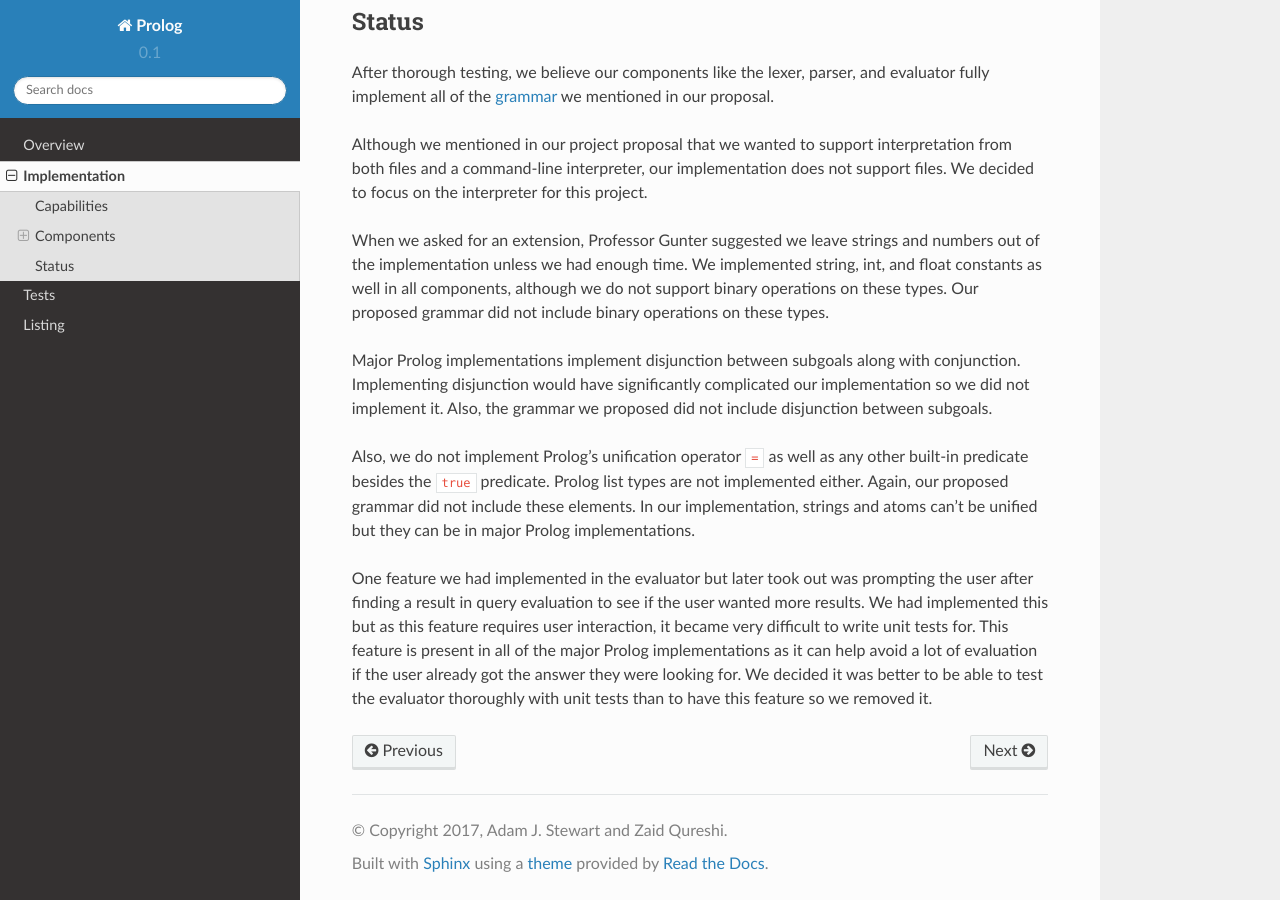
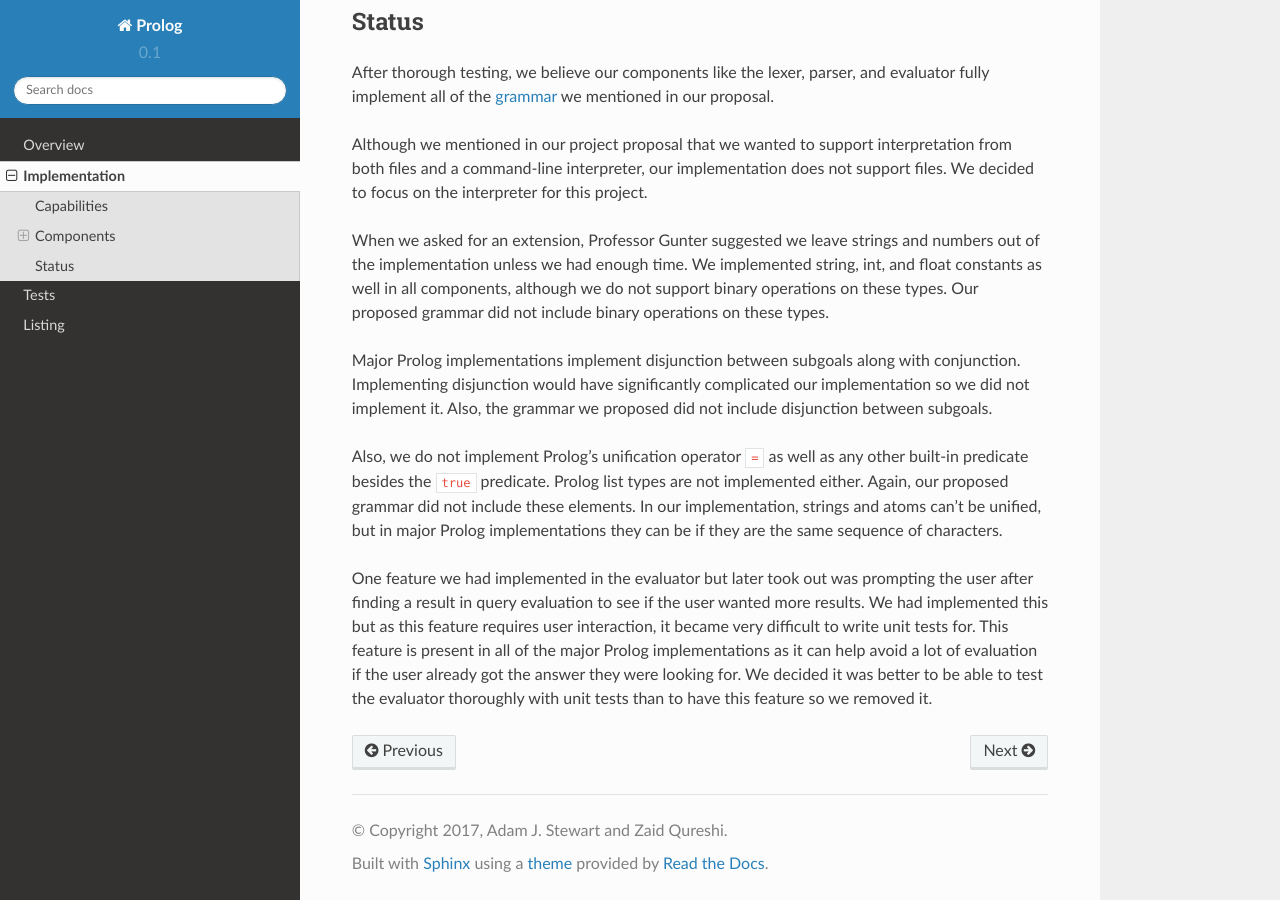
Before and after one commit to adamjstewart/prolog, a Sphinx documentation site: the page built from docs/implementation.rst, in a window 1280 px wide and 900 px high, scrolled down 9122 px. Built offline with Sphinx 7.4.7 and the Read the Docs theme 2.0.0, drawn with Linux system fonts in a browser that asks for light colours.

Commit message:
fixed some wording

```diff
--- a/docs/implementation.rst
+++ b/docs/implementation.rst
@@ -332,6 +332,6 @@
 
 Major Prolog implementations implement disjunction between subgoals along with conjunction. Implementing disjunction would have significantly complicated our implementation so we did not implement it. Also, the grammar we proposed did not include disjunction between subgoals.
 
-Also, we do not implement Prolog's unification operator ``=`` as well as any other built-in predicate besides the ``true`` predicate. Prolog list types are not implemented either. Again, our proposed grammar did not include these elements. In our implementation, strings and atoms can't be unified but they can be in major Prolog implementations.
+Also, we do not implement Prolog's unification operator ``=`` as well as any other built-in predicate besides the ``true`` predicate. Prolog list types are not implemented either. Again, our proposed grammar did not include these elements. In our implementation, strings and atoms can't be unified, but in major Prolog implementations they can be if they are the same sequence of characters.
 
 One feature we had implemented in the evaluator but later took out was prompting the user after finding a result in query evaluation to see if the user wanted more results. We had implemented this but as this feature requires user interaction, it became very difficult to write unit tests for. This feature is present in all of the major Prolog implementations as it can help avoid a lot of evaluation if the user already got the answer they were looking for. We decided it was better to be able to test the evaluator thoroughly with unit tests than to have this feature so we removed it.
```
